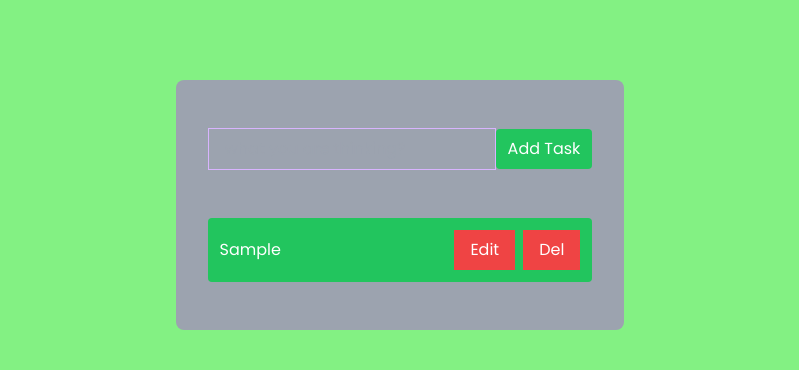
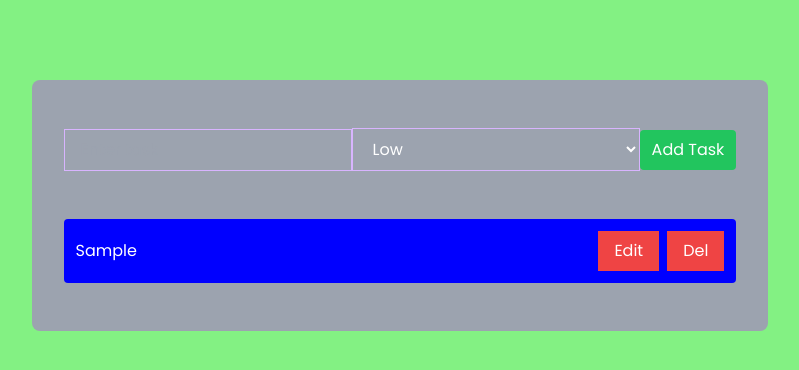
Before and after one commit to mehedihasananik/Todo-App-With-React, a React (Vite) app: page / in a window 1280 px wide. Both pictures are taken after typing "Sample" into the empty fields and a click on the button "Add Task". Shown: the top 370 px of the page, without its empty margins (240-1039 px from the left). Built offline with nearby package versions, Linux system fonts and the light colour scheme.

Commit message:
task color with priority added

```diff
--- a/src/components/EditTodo/EditTodo.jsx
+++ b/src/components/EditTodo/EditTodo.jsx
@@ -1,5 +1,3 @@
-import { useState } from "react";
-
 const EditTodo = ({ todo, editTask }) => {
   const [value, setValue] = useState(todo.task);
 
@@ -9,9 +7,9 @@ const EditTodo = ({ todo, editTask }) => {
       editTask(value, todo.id);
     }
   };
+
   return (
     <div>
-      {" "}
       <form onSubmit={handleSubmit} className="w-full mb-4">
         <input
           type="text"
--- a/src/components/Todo/Todo.jsx
+++ b/src/components/Todo/Todo.jsx
@@ -1,12 +1,23 @@
-const Todo = ({ todo, deleTodo, toggleTodo, editTodo }) => {
+const Todo = ({ todo, deleteTodo, toggleTodo, editTodo }) => {
+  // Determine background color based on priority
+  let priorityColor = "blue"; // Default color for low priority
+  if (todo.priority === "medium") {
+    priorityColor = "yellow";
+  } else if (todo.priority === "high") {
+    priorityColor = "red";
+  }
+
   return (
-    <div className="flex justify-between items-center bg-green-500 text-white p-3 rounded mb-4">
+    <div
+      style={{ backgroundColor: priorityColor }} // Apply background color style
+      className="flex justify-between items-center text-white p-3 rounded mb-4"
+    >
       <p
         onClick={() => toggleTodo(todo.id)}
         className={`${
           todo.completed
-            ? "text-black line-through cursor-pointer "
-            : "text-white cursor-pointer "
+            ? "text-black line-through cursor-pointer"
+            : "cursor-pointer"
         }`}
       >
         {todo.task}
@@ -19,8 +30,8 @@ const Todo = ({ todo, deleTodo, toggleTodo, editTodo }) => {
           Edit
         </button>
         <button
-          className=" bg-red-500 text-white px-4 py-2"
-          onClick={() => deleTodo(todo.id)}
+          className="bg-red-500 text-white px-4 py-2"
+          onClick={() => deleteTodo(todo.id)}
         >
           Del
         </button>
--- a/src/components/TodoForm/TodoForm.jsx
+++ b/src/components/TodoForm/TodoForm.jsx
@@ -1,25 +1,37 @@
 import { useState } from "react";
 
 const TodoForm = ({ addTodo }) => {
-  const [value, setValue] = useState();
+  const [task, setTask] = useState("");
+  const [priority, setPriority] = useState("low");
 
   const handleSubmit = (e) => {
     e.preventDefault();
-    if (value) {
-      addTodo(value);
+    if (task) {
+      addTodo({ task, priority });
+      setTask("");
+      setPriority("low");
     }
-    setValue("");
   };
+
   return (
     <div>
       <form onSubmit={handleSubmit} className="w-full mb-4">
         <input
           type="text"
-          value={value}
-          placeholder="what you are thinking?"
+          value={task}
+          placeholder="Enter task"
           className="outline-none bg-transparent border border-purple-300 px-4 py-2 mt-4 mb-8 w-72 text-white"
-          onChange={(e) => setValue(e.target.value)}
+          onChange={(e) => setTask(e.target.value)}
         />
+        <select
+          value={priority}
+          onChange={(e) => setPriority(e.target.value)}
+          className="outline-none bg-transparent border border-purple-300 px-4 py-2 mt-4 mb-8 w-72 text-white"
+        >
+          <option value="low">Low</option>
+          <option value="medium">Medium</option>
+          <option value="high">High</option>
+        </select>
         <button
           type="submit"
           className="bg-green-500 text-white border-none py-2 px-3 rounded cursor-pointer"
--- a/src/components/TodoManager/TodoManager.jsx
+++ b/src/components/TodoManager/TodoManager.jsx
@@ -5,22 +5,33 @@ import EditTodo from "../EditTodo/EditTodo";
 import Todo from "../Todo/Todo";
 
 const TodoManager = () => {
-  const [todos, setTodoes] = useState([]);
+  const [todos, setTodos] = useState([]);
+
+  const priorityColors = {
+    low: "blue",
+    medium: "yellow",
+    high: "red",
+  };
 
   const addTodo = (todo) => {
-    setTodoes([
+    setTodos([
       ...todos,
-      { id: uuidv4(), task: todo, completed: false, isEditing: false },
+      {
+        id: uuidv4(),
+        task: todo.task,
+        completed: false,
+        isEditing: false,
+        priority: todo.priority,
+      },
     ]);
   };
-  console.log(todos);
 
-  const deleTodo = (id) => {
-    setTodoes(todos.filter((todo) => todo.id !== id));
+  const deleteTodo = (id) => {
+    setTodos(todos.filter((todo) => todo.id !== id));
   };
 
   const toggleTodo = (id) => {
-    setTodoes(
+    setTodos(
       todos.map((todo) =>
         todo.id === id ? { ...todo, completed: !todo.completed } : todo
       )
@@ -28,17 +39,19 @@ const TodoManager = () => {
   };
 
   const editTodo = (id) => {
-    setTodoes(
+    setTodos(
       todos.map((todo) =>
-        todo.id == id ? { ...todo, isEditing: !todo.isEditing } : todo
+        todo.id === id ? { ...todo, isEditing: !todo.isEditing } : todo
       )
     );
   };
 
-  const editTask = (task, id) => {
-    setTodoes(
+  const editTask = (task, id, priority) => {
+    setTodos(
       todos.map((todo) =>
-        todo.id === id ? { ...todo, task, isEditing: !todo.isEditing } : todo
+        todo.id === id
+          ? { ...todo, task, priority, isEditing: !todo.isEditing }
+          : todo
       )
     );
   };
@@ -53,9 +66,10 @@ const TodoManager = () => {
           <Todo
             key={todo.id}
             todo={todo}
-            deleTodo={deleTodo}
+            deleteTodo={deleteTodo}
             toggleTodo={toggleTodo}
             editTodo={editTodo}
+            priorityColors={priorityColors} // Pass priorityColors as prop
           />
         )
       )}
```
